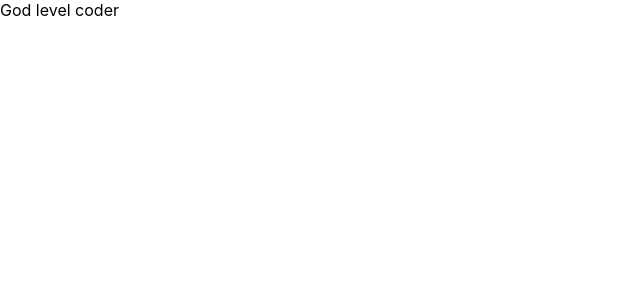
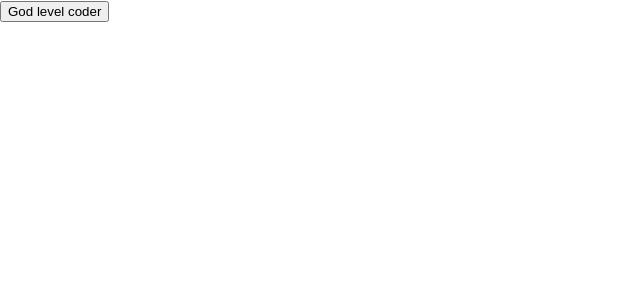
Before and after one commit to dr-debugger/segment_consent, a Next.js app: page /argha in a window 1280 px wide. Shown: the top 300 px of the page, without its empty margins (0-640 px from the left). Built offline with nearby package versions, Linux system fonts and the light colour scheme.

Commit message:
argha johjdow

```diff
--- a/pages/argha.js
+++ b/pages/argha.js
@@ -1,7 +1,19 @@
+import { useRouter } from "next/router"
 import React from "react"
 
-const argha = () => {
-  return <div>God level coder</div>
+const Argha = () => {
+  const router = useRouter()
+  const apiCall = () => {
+    fetch("http://localhost:3000/api/hello")
+      .then((res) => res.json())
+      .then((data) => {
+        console.log(data)
+        router.push(`/${data.name.split(" ").join("").toLowerCase()}`)
+      })
+      .catch((err) => console.log(err))
+  }
+
+  return <button onClick={apiCall}>God level coder</button>
 }
 
-export default argha
+export default Argha
```
Also changed, not shown: pages/johndoe.js (added, +7 -0 lines).
